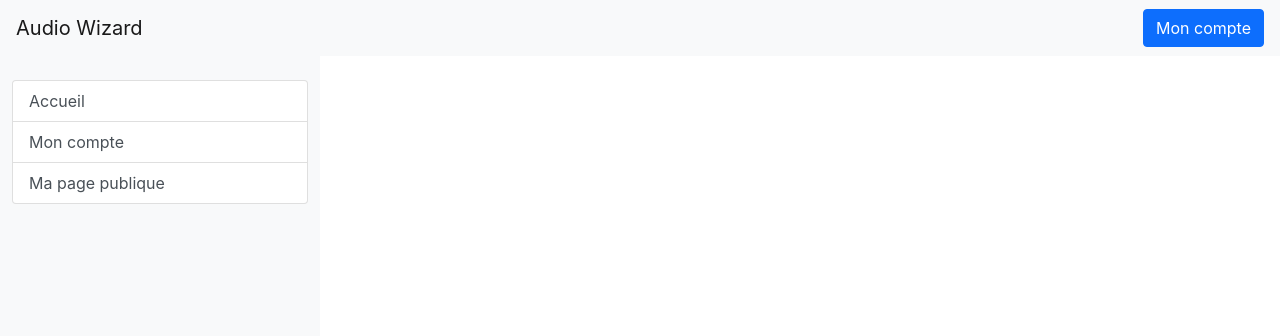
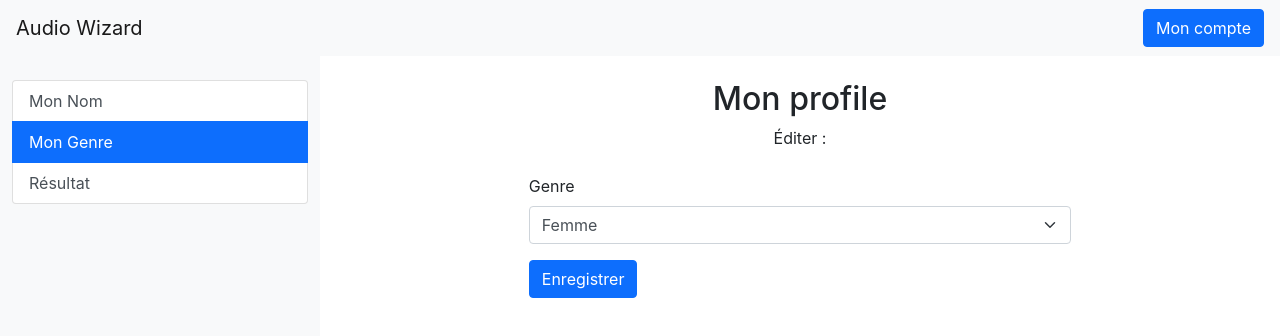
Before and after one commit to tmicka23/aw-technical-test, a React (Create React App) app: page /genre in a window 1280 px wide. Shown: the top 336 px of the page. Built offline with nearby package versions, Linux system fonts and the light colour scheme.

Commit message:
refactor for fit with exercise guidelines

```diff
--- a/src/App.js
+++ b/src/App.js
@@ -2,8 +2,8 @@ import React, { useState } from 'react';
 import Header from './components/Header';
 import SideBar from './components/SideBar';
 import Home from './components/Home';
-import Account from './components/Account';
-import Public from './components/Public';
+import Gender from './components/Gender';
+import Result from './components/Result';
 import { BrowserRouter as Router, Switch, Route } from 'react-router-dom';
 import userContext from './context/UserContext';
 import './App.css';
@@ -17,15 +17,18 @@ const App = () => {
 
   const handleSubmit = (e) => {
     e.preventDefault();
-    setState({
-      firstname: e.target.firstname.value,
-      lastname: e.target.lastname.value,
-      gender: e.target.gender.value,
-    });
-
-    e.target.firstname.value = '';
-    e.target.lastname.value = '';
-    e.target.gender.value = '';
+    if (e.target.firstname) {
+      setState({
+        ...state,
+        firstname: e.target.firstname.value,
+        lastname: e.target.lastname.value,
+      });
+    } else {
+      setState({
+        ...state,
+        gender: e.target.gender.value,
+      });
+    }
   };
   return (
     <userContext.Provider value={{ state, handleSubmit: handleSubmit }}>
@@ -39,8 +42,8 @@ const App = () => {
             <Switch>
               <div className='col-md-9 aw-layout-main'>
                 <Route exact path='/' component={Home} />
-                <Route exact path='/mon-compte' component={Account} />
-                <Route exact path='/page-publique' component={Public} />
+                <Route exact path='/genre' component={Gender} />
+                <Route exact path='/resultat' component={Result} />
               </div>
             </Switch>
           </div>
--- a/src/components/Account.js
+++ b/src/components/Gender.js
@@ -1,39 +1,22 @@
 import React, { useContext } from 'react';
 import userContext from '../context/UserContext';
+import { useHistory } from 'react-router-dom';
 import '../styles/MainApp.css';
 
-const Account = () => {
-  const { state, handleSubmit } = useContext(userContext);
+const Gender = () => {
+  const { handleSubmit, state } = useContext(userContext);
+  const history = useHistory();
 
   return (
     <div className='container'>
       <h2 className='text-center'>Mon profile</h2>
       <p className='text-center'>Éditer :</p>
-      <form className='aw-form' onSubmit={handleSubmit}>
-        <div className='form-group'>
-          <label htmlFor='firstname' className='form-label'>
-            Prénom
-          </label>
-          <input
-            type='text'
-            className='form-control'
-            name='firstname'
-            placeholder='Jane/John'
-            defaultValue={state.firstname}
-          />
-        </div>
-        <div className='form-group'>
-          <label htmlFor='lastname' className='form-label'>
-            Nom
-          </label>
-          <input
-            type='text'
-            className='form-control'
-            name='lastname'
-            placeholder='Doe'
-            defaultValue={state.lastname}
-          />
-        </div>
+      <form
+        className='aw-form'
+        onSubmit={(e) => {
+          handleSubmit(e);
+          history.push('/resultat');
+        }}>
         <div className='form-group'>
           <label className='form-label' htmlFor='gender'>
             Genre
@@ -57,4 +40,4 @@ const Account = () => {
   );
 };
 
-export default Account;
+export default Gender;
--- a/src/components/Header.js
+++ b/src/components/Header.js
@@ -8,9 +8,7 @@ const Header = () => {
         <Link className='navbar-brand' to='/'>
           Audio Wizard
         </Link>
-        <Link className='btn btn-primary' to='/mon-compte'>
-          Mon compte
-        </Link>
+        <button className='btn btn-primary'>Mon compte</button>
       </div>
     </nav>
   );
--- a/src/components/Home.js
+++ b/src/components/Home.js
@@ -1,9 +1,11 @@
 import React, { useContext } from 'react';
 import userContext from '../context/UserContext';
+import { useHistory } from 'react-router-dom';
 import '../styles/MainApp.css';
 
 const Home = () => {
-  const { state, handleSubmit } = useContext(userContext);
+  const { handleSubmit, state } = useContext(userContext);
+  const history = useHistory();
 
   return (
     <div className='container'>
@@ -12,7 +14,12 @@ const Home = () => {
         Faisons connaissance, <br />
         vous êtes :
       </p>
-      <form className='aw-form' onSubmit={handleSubmit}>
+      <form
+        className='aw-form'
+        onSubmit={(e) => {
+          handleSubmit(e);
+          history.push('/genre');
+        }}>
         <div className='form-group'>
           <label htmlFor='firstname' className='form-label'>
             Prénom
@@ -22,6 +29,7 @@ const Home = () => {
             className='form-control'
             name='firstname'
             placeholder='Jane/John'
+            defaultValue={state.firstname}
           />
         </div>
         <div className='form-group'>
@@ -33,19 +41,8 @@ const Home = () => {
             className='form-control'
             name='lastname'
             placeholder='Doe'
+            defaultValue={state.lastname}
           />
-        </div>
-        <div className='form-group'>
-          <label className='form-label' htmlFor='gender'>
-            Genre
-          </label>
-          <select
-            className='form-select form-control'
-            aria-label='gender'
-            name='gender'>
-            <option value='f'>Femme</option>
-            <option value='m'>Homme</option>
-          </select>
         </div>
         <div className='col-12 mt-3'>
           <button className='btn btn-primary' type='submit'>
--- a/src/components/Public.js
+++ /dev/null
@@ -1,9 +0,0 @@
-import React, { useContext } from 'react';
-import userContext from '../context/UserContext';
-
-const Public = () => {
-  const user = useContext(userContext).state;
-  return <p>{JSON.stringify(user)}</p>;
-};
-
-export default Public;
--- /dev/null
+++ b/src/components/Result.js
@@ -0,0 +1,23 @@
+import React, { useContext } from 'react';
+import userContext from '../context/UserContext';
+import { Link } from 'react-router-dom';
+
+const Result = () => {
+  const { state } = useContext(userContext);
+  const name = `${state.firstname} ${state.lastname.toUpperCase()}`;
+  return (
+    <div className='card'>
+      <div className='card-header'>{name}</div>
+      <div className='card-body'>
+        <h5 className='card-title'>
+          Genre : {state.gender === 'm' ? 'Homme' : 'Femme'}
+        </h5>
+        <Link to='/' className='btn btn-primary'>
+          Accueil
+        </Link>
+      </div>
+    </div>
+  );
+};
+
+export default Result;
--- a/src/components/SideBar.js
+++ b/src/components/SideBar.js
@@ -14,25 +14,25 @@ const Sidebar = () => {
             ? 'list-group-item list-group-item-action active'
             : 'list-group-item list-group-item-action'
         }>
-        Accueil
+        Mon Nom
       </Link>
       <Link
-        to='/mon-compte'
+        to='/genre'
         className={
-          pathname === '/mon-compte'
+          pathname === '/genre'
             ? 'list-group-item list-group-item-action active'
             : 'list-group-item list-group-item-action'
         }>
-        Mon compte
+        Mon Genre
       </Link>
       <Link
-        to='/page-publique'
+        to='/resultat'
         className={
-          pathname === '/page-publique'
+          pathname === '/resultat'
             ? 'list-group-item list-group-item-action active'
             : 'list-group-item list-group-item-action'
         }>
-        Ma page publique
+        Résultat
       </Link>
     </aside>
   );
```
